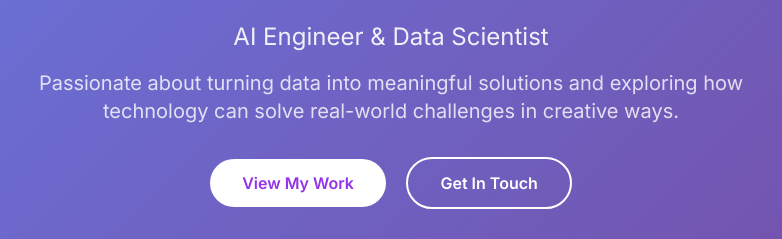
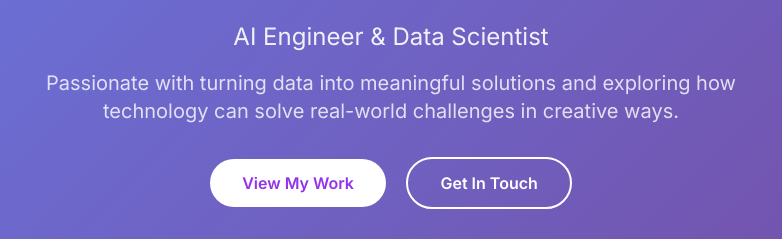
Before and after one commit to mohamed-7oda/Portfolio, a plain HTML site: page index.html in a window 1280 px wide. Shown: the part 413-652 px from the top of the page, 249-1031 px from the left. Drawn offline with nearby package versions, Linux system fonts and the light colour scheme.

Commit message:
Update index.html

```diff
--- a/index.html
+++ b/index.html
@@ -71,7 +71,7 @@
             <h1 class="text-5xl md:text-7xl font-bold mb-6 fade-in">Mohamed Mahmoud Emam</h1>
             <p class="text-xl md:text-2xl mb-4 text-white/90 fade-in">AI Engineer & Data Scientist</p>
             <p class="text-lg md:text-xl mb-8 text-white/80 max-w-3xl mx-auto fade-in">
-                Passionate about turning data into meaningful solutions and exploring how technology can solve real-world challenges in creative ways.
+                Passionate with turning data into meaningful solutions and exploring how technology can solve real-world challenges in creative ways.
             </p>
             <div class="space-x-4 fade-in">
                 <button onclick="scrollToSection('portfolio')" class="bg-white text-purple-600 px-8 py-3 rounded-full font-semibold hover:bg-gray-100 transition-colors">
```
